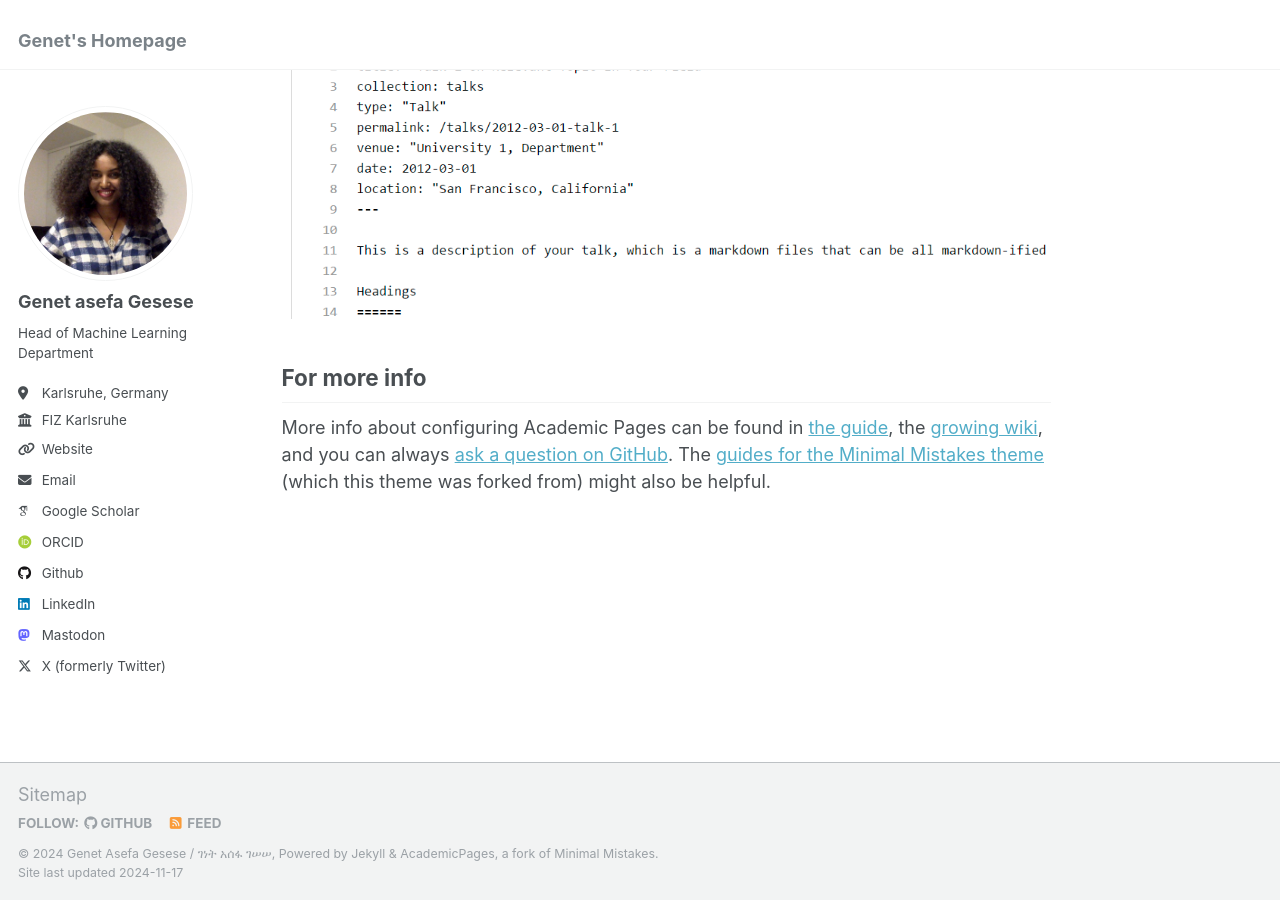
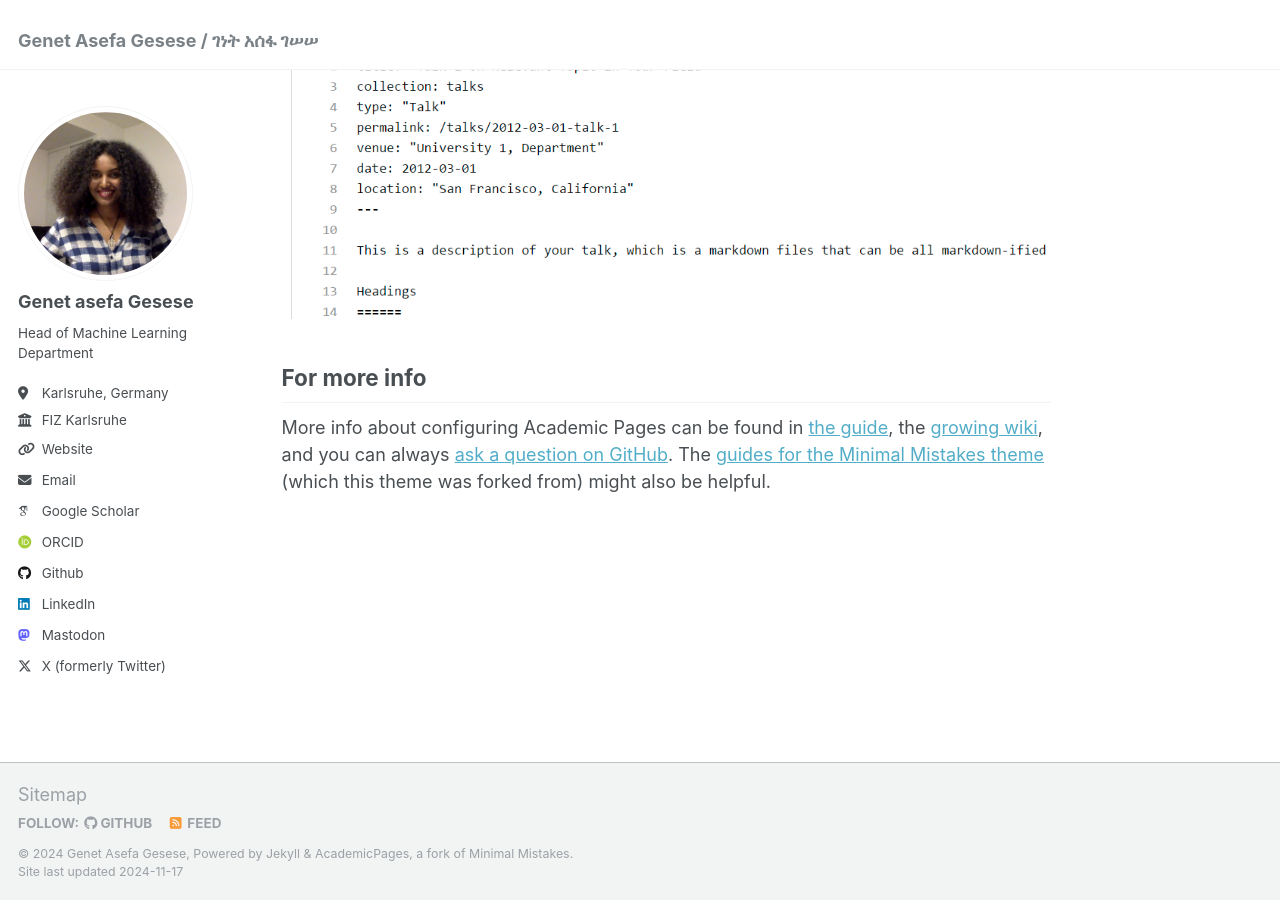
Before and after one commit to GenetAsefa/GenetAsefa.github.io, a Jekyll site: the page built from _pages/about.md, in a window 1280 px wide and 900 px high, scrolled down 2643 px. Built offline with Jekyll 4.4.1, drawn with Linux system fonts in a browser that asks for light colours; some web fonts are replaced.

Commit message:
update _config.yml

```diff
--- a/_config.yml
+++ b/_config.yml
@@ -8,9 +8,9 @@
 
 # Basic Site Settings
 locale                   : "en-US"
-title                    : "Genet's Homepage"
+title                    : "Genet Asefa Gesese / ገነት አሰፋ ገሠሠ"
 title_separator          : "-"
-name                     : &name "Genet Asefa Gesese / ገነት አሰፋ ገሠሠ"
+name                     : &name "Genet Asefa Gesese"
 description              : &description "personal description"
 url                      : https://GenetAsefa.github.io # the base hostname & protocol for your site e.g. "https://[your GitHub username].github.io"
 baseurl                  : "" # the subpath of your site, e.g. "/blog"
```
